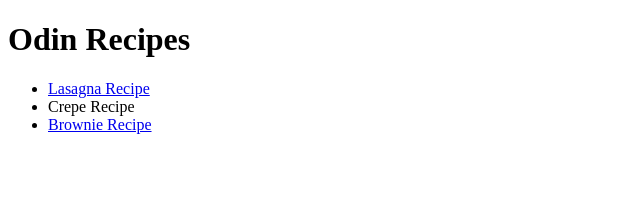
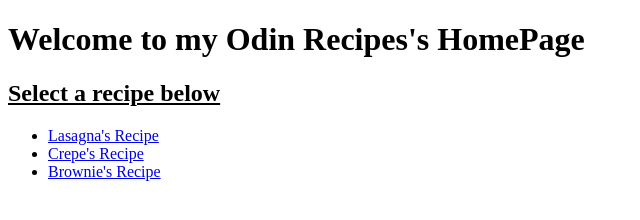
Before and after one commit to Kevessi/odin-recipe, a plain HTML site: page index.html in a window 1280 px wide. Shown: the whole page, without its empty margins (0-640 px from the left). Drawn offline with Linux system fonts and the light colour scheme.

Commit message:
Change Homepage's deesign slightly
The homepage was lacking some titles and formatting

```diff
--- a/index.html
+++ b/index.html
@@ -5,18 +5,19 @@
     <title>HomePage</title>
   </head>
   <body>
-    <h1>Odin Recipes</h1>
+    <h1>Welcome to my Odin Recipes's HomePage</h1>
+    <h2><u>Select a recipe below</u></h2>
     <ul>
       <li>
         <a
           href="./recipes/lasagna.html"
           target="_blank"
           rel="noopener noreferrer"
-          >Lasagna Recipe</a
+          >Lasagna's Recipe</a
         >
       </li>
-      <li>Crepe Recipe</li>
-      <li><a href="./recipes/brownie.html">Brownie Recipe</a></li>
+      <li><a href="./recipes/crepe.html">Crepe's Recipe</a></li>
+      <li><a href="./recipes/brownie.html">Brownie's Recipe</a></li>
     </ul>
   </body>
 </html>
```
